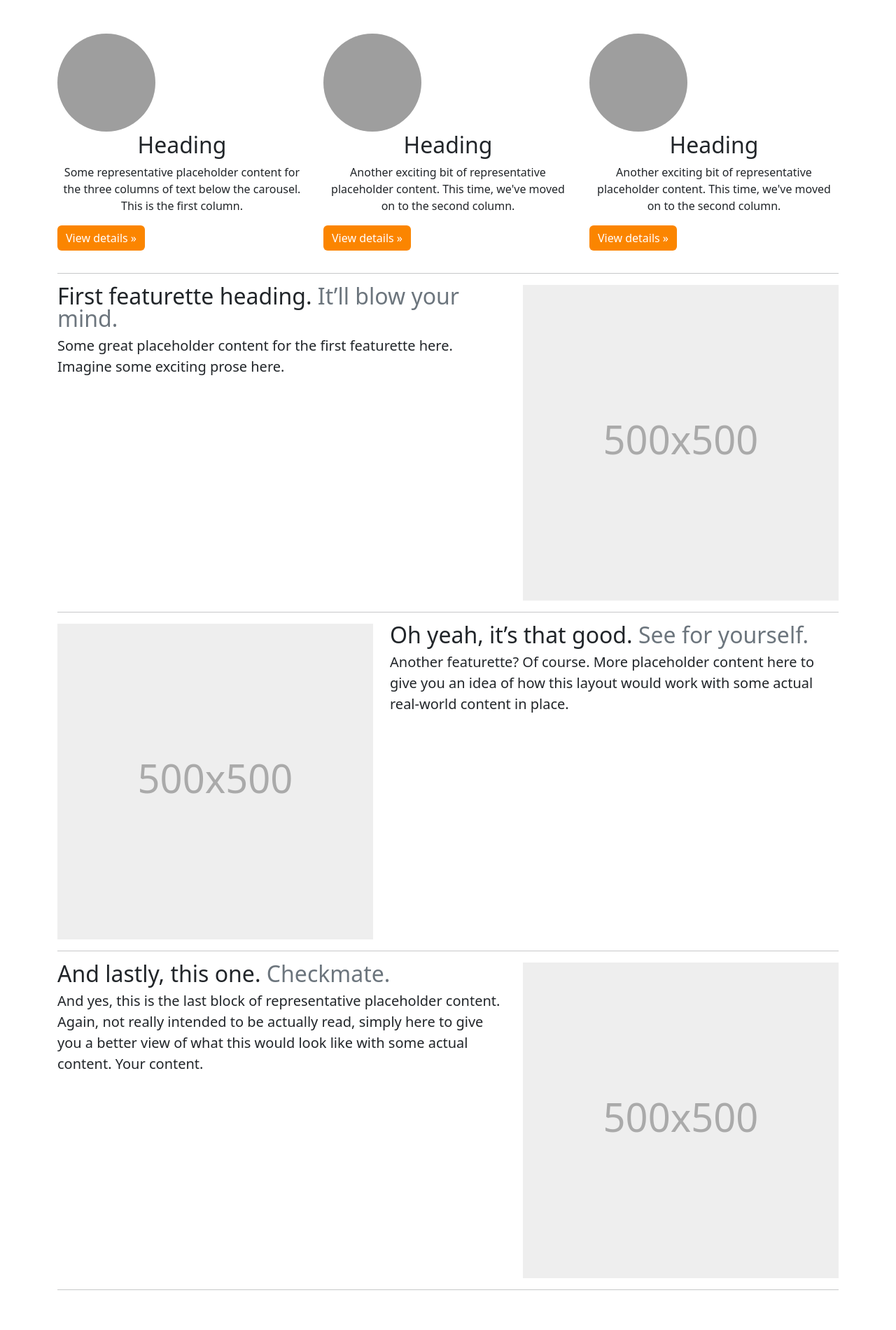
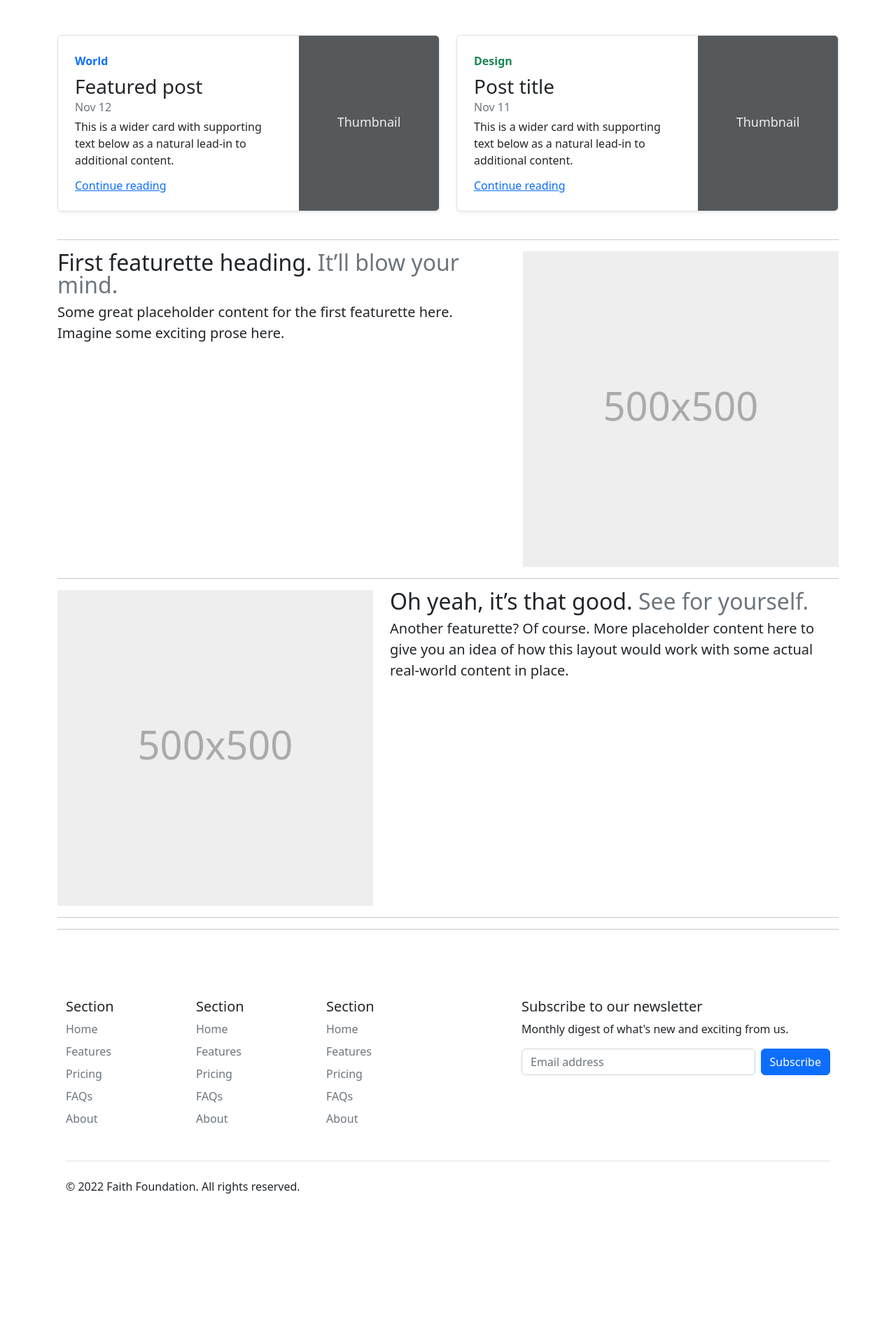
Before and after one commit to sanjaymulchandani/faith-foundation, a Django app: page / in a window 1280 px wide. Shown: the part 727-2627 px from the top of the page at 70% size. After the commit the page ends 2432 px from the top, so only its background shows below. Run offline with Django 4.2, Linux system fonts and the light colour scheme; grey boxes are pictures that could not be loaded.

Commit message:
ui change

```diff
--- /dev/null
+++ b/pagehandling/templates/contact.html
@@ -0,0 +1,5 @@
+{% extends 'base.html' %}
+{% block title %}Spiritual Life Camp{% endblock %}
+{% block content %}
+<h1>Contact</h1>
+{% endblock content %}
--- a/pagehandling/templates/header.html
+++ b/pagehandling/templates/header.html
@@ -66,9 +66,10 @@
   <a href="{% url 'home' %}" class="active">LOGO</a>
   <a id="nav-link-about" href="{% url 'about' %}" class="nav-link link-light" style="margin-left: 499.5px;" >About us</a>
   <a id="nav-link-spiritualplays" href="{% url 'spiritualplays' %}" class="nav-link link-light">Spiritual Plays</a>
+
   <a id="nav-link-spiritualcamp" href="{% url 'spiritualcamp' %}" class="nav-link link-light">Spiritual Life Camp</a>
   <a id="nav-link-photogallery" href="{% url 'photogallery' %}" class="nav-link link-light">Photo Gallery</a>
-  <a href="#contact">Contact</a>
+  <a href="{% url 'contact' %}">Contact</a>
   <a id="nav-link-registerbtn" href="{% url 'register' %}" class="nav-link active" aria-current="page" style="background-color: #fb8500;">Login/Register</a>
   <a href="javascript:void(0);" class="icon" onclick="myFunction()">
     <i class="fa fa-bars"></i>
--- a/pagehandling/templates/index.html
+++ b/pagehandling/templates/index.html
@@ -125,39 +125,41 @@
 ================================================== -->
 <!-- Wrap the rest of the page in another container to center all the content. -->
 
-<div class="container marketing">
+<div class="container marketing" style="margin-top: 50px;">
+  <div class="row mb-2">
+    <div class="col-md-6">
+      <div class="row g-0 border rounded overflow-hidden flex-md-row mb-4 shadow-sm h-md-250 position-relative">
+        <div class="col p-4 d-flex flex-column position-static">
+          <strong class="d-inline-block mb-2 text-primary">World</strong>
+          <h3 class="mb-0">Featured post</h3>
+          <div class="mb-1 text-muted">Nov 12</div>
+          <p class="card-text mb-auto">This is a wider card with supporting text below as a natural lead-in to additional content.</p>
+          <a href="#" class="stretched-link">Continue reading</a>
+        </div>
+        <div class="col-auto d-none d-lg-block">
+          <svg class="bd-placeholder-img" width="200" height="250" xmlns="http://www.w3.org/2000/svg" role="img" aria-label="Placeholder: Thumbnail" preserveAspectRatio="xMidYMid slice" focusable="false"><title>Placeholder</title><rect width="100%" height="100%" fill="#55595c"/><text x="50%" y="50%" fill="#eceeef" dy=".3em">Thumbnail</text></svg>
 
-  <!-- Three columns of text below the carousel -->
-  <div class="row mt-5 " >
-    <div class="col-lg-4">
-      <!-- <svg class="bd-placeholder-img rounded-circle" width="140" height="140" xmlns="http://www.w3.org/2000/svg" role="img" aria-label="Placeholder: 140x140" preserveAspectRatio="xMidYMid slice" focusable="false"><title>Placeholder</title><rect width="100%" height="100%" fill="#777"/><text x="50%" y="50%" fill="#777" dy=".3em">140x140</text></svg> -->
-      <img class="bd-placeholder-img rounded-circle" width="140" height="140" src="https://scontent.fpnq2-1.fna.fbcdn.net/v/t39.30808-1/307843684_460708726086017_2128472403665626846_n.jpg?stp=c84.0.200.200a_dst-jpg_p200x200&_nc_cat=101&ccb=1-7&_nc_sid=c6021c&_nc_ohc=7jBI5dhajHsAX_JCKKD&_nc_ht=scontent.fpnq2-1.fna&oh=00_AfBrmPF_7crAH0Uwx4GWuljGFpS8vL-J4VxCoH8ojQ-SzA&oe=638A288C" alt="No-IMG">
+        </div>
+      </div>
+    </div>
+    <div class="col-md-6">
+      <div class="row g-0 border rounded overflow-hidden flex-md-row mb-4 shadow-sm h-md-250 position-relative">
+        <div class="col p-4 d-flex flex-column position-static">
+          <strong class="d-inline-block mb-2 text-success">Design</strong>
+          <h3 class="mb-0">Post title</h3>
+          <div class="mb-1 text-muted">Nov 11</div>
+          <p class="mb-auto">This is a wider card with supporting text below as a natural lead-in to additional content.</p>
+          <a href="#" class="stretched-link">Continue reading</a>
+        </div>
+        <div class="col-auto d-none d-lg-block">
+          <svg class="bd-placeholder-img" width="200" height="250" xmlns="http://www.w3.org/2000/svg" role="img" aria-label="Placeholder: Thumbnail" preserveAspectRatio="xMidYMid slice" focusable="false"><title>Placeholder</title><rect width="100%" height="100%" fill="#55595c"/><text x="50%" y="50%" fill="#eceeef" dy=".3em">Thumbnail</text></svg>
 
-      <h2 class="fw-normal text-center">Heading</h2>
-      <p class="text-center">Some representative placeholder content for the three columns of text below the carousel. This is the first column.</p>
-      <p><a class="btn btn-secondary" style="background-color: #fb8500; border: none; color: white;" href="#">View details &raquo;</a></p>
-    </div><!-- /.col-lg-4 -->
+        </div>
+      </div>
+    </div>
+  </div>
 
-    <div class="col-lg-4">
-      <!-- <svg class="bd-placeholder-img rounded-circle" width="140" height="140" xmlns="http://www.w3.org/2000/svg" role="img" aria-label="Placeholder: 140x140" preserveAspectRatio="xMidYMid slice" focusable="false"><title>Placeholder</title><rect width="100%" height="100%" fill="#777"/><text x="50%" y="50%" fill="#777" dy=".3em">140x140</text></svg> -->
-      <img class="bd-placeholder-img rounded-circle" width="140" height="140" src="https://scontent.fpnq2-1.fna.fbcdn.net/v/t39.30808-1/307843684_460708726086017_2128472403665626846_n.jpg?stp=c84.0.200.200a_dst-jpg_p200x200&_nc_cat=101&ccb=1-7&_nc_sid=c6021c&_nc_ohc=7jBI5dhajHsAX_JCKKD&_nc_ht=scontent.fpnq2-1.fna&oh=00_AfBrmPF_7crAH0Uwx4GWuljGFpS8vL-J4VxCoH8ojQ-SzA&oe=638A288C" alt="No-IMG">
-      <h2 class="fw-normal text-center">Heading</h2>
-      <p class="text-center">Another exciting bit of representative placeholder content. This time, we've moved on to the second column.</p>
-      <p><a class="btn btn-secondary" style="background-color: #fb8500; border: none; color: white;" href="#">View details &raquo;</a></p>
-    </div><!-- /.col-lg-4 -->
-
-    <div class="col-lg-4">
-        <!-- <svg class="bd-placeholder-img rounded-circle" width="140" height="140" xmlns="http://www.w3.org/2000/svg" role="img" aria-label="Placeholder: 140x140" preserveAspectRatio="xMidYMid slice" focusable="false"><title>Placeholder</title><rect width="100%" height="100%" fill="#777"/><text x="50%" y="50%" fill="#777" dy=".3em">140x140</text></svg> -->
-        <img class="bd-placeholder-img rounded-circle" width="140" height="140" src="https://scontent.fpnq2-1.fna.fbcdn.net/v/t39.30808-1/307843684_460708726086017_2128472403665626846_n.jpg?stp=c84.0.200.200a_dst-jpg_p200x200&_nc_cat=101&ccb=1-7&_nc_sid=c6021c&_nc_ohc=7jBI5dhajHsAX_JCKKD&_nc_ht=scontent.fpnq2-1.fna&oh=00_AfBrmPF_7crAH0Uwx4GWuljGFpS8vL-J4VxCoH8ojQ-SzA&oe=638A288C" alt="No-IMG">
-        <h2 class="fw-normal text-center">Heading</h2>
-        <p class="text-center">Another exciting bit of representative placeholder content. This time, we've moved on to the second column.</p>
-        <p><a class="btn btn-secondary" style="background-color: #fb8500; border: none; color: white;" href="#">View details &raquo;</a></p>
-      </div><!-- /.col-lg-4 -->
-
-  </div><!-- /.row -->
-
-
-  <!-- START THE FEATURETTES -->
+<!-- START THE FEATURETTES -->
 
   <hr class="featurette-divider">
 
@@ -187,7 +189,7 @@
 
   <hr class="featurette-divider">
 
-  <div class="row featurette">
+  <!-- <div class="row featurette">
     <div class="col-md-7">
       <h2 class="featurette-heading fw-normal lh-1">And lastly, this one. <span class="text-muted">Checkmate.</span></h2>
       <p class="lead">And yes, this is the last block of representative placeholder content. Again, not really intended to be actually read, simply here to give you a better view of what this would look like with some actual content. Your content.</p>
@@ -196,7 +198,7 @@
       <svg class="bd-placeholder-img bd-placeholder-img-lg featurette-image img-fluid mx-auto" width="500" height="500" xmlns="http://www.w3.org/2000/svg" role="img" aria-label="Placeholder: 500x500" preserveAspectRatio="xMidYMid slice" focusable="false"><title>Placeholder</title><rect width="100%" height="100%" fill="#eee"/><text x="50%" y="50%" fill="#aaa" dy=".3em">500x500</text></svg>
 
     </div>
-  </div>
+  </div> -->
 
   <hr class="featurette-divider">
 {% endblock content%}
--- a/pagehandling/urls.py
+++ b/pagehandling/urls.py
@@ -7,4 +7,5 @@ urlpatterns = [
     path('spiritual-plays', views.spiritualplays, name = "spiritualplays"),
     path('photo-gallery', views.photogallery, name = "photogallery"),
     path('about-us', views.about, name = "about"),
+    path('contact-us', views.about, name = "contact"),
 ]
--- a/pagehandling/views.py
+++ b/pagehandling/views.py
@@ -11,3 +11,5 @@ def photogallery(request):
     return render(request, 'photogallery.html')
 def about(request):
     return render(request, 'about.html')
+def about(request):
+    return render(request, 'contact.html')
```
Also changed, not shown: db.sqlite3.
